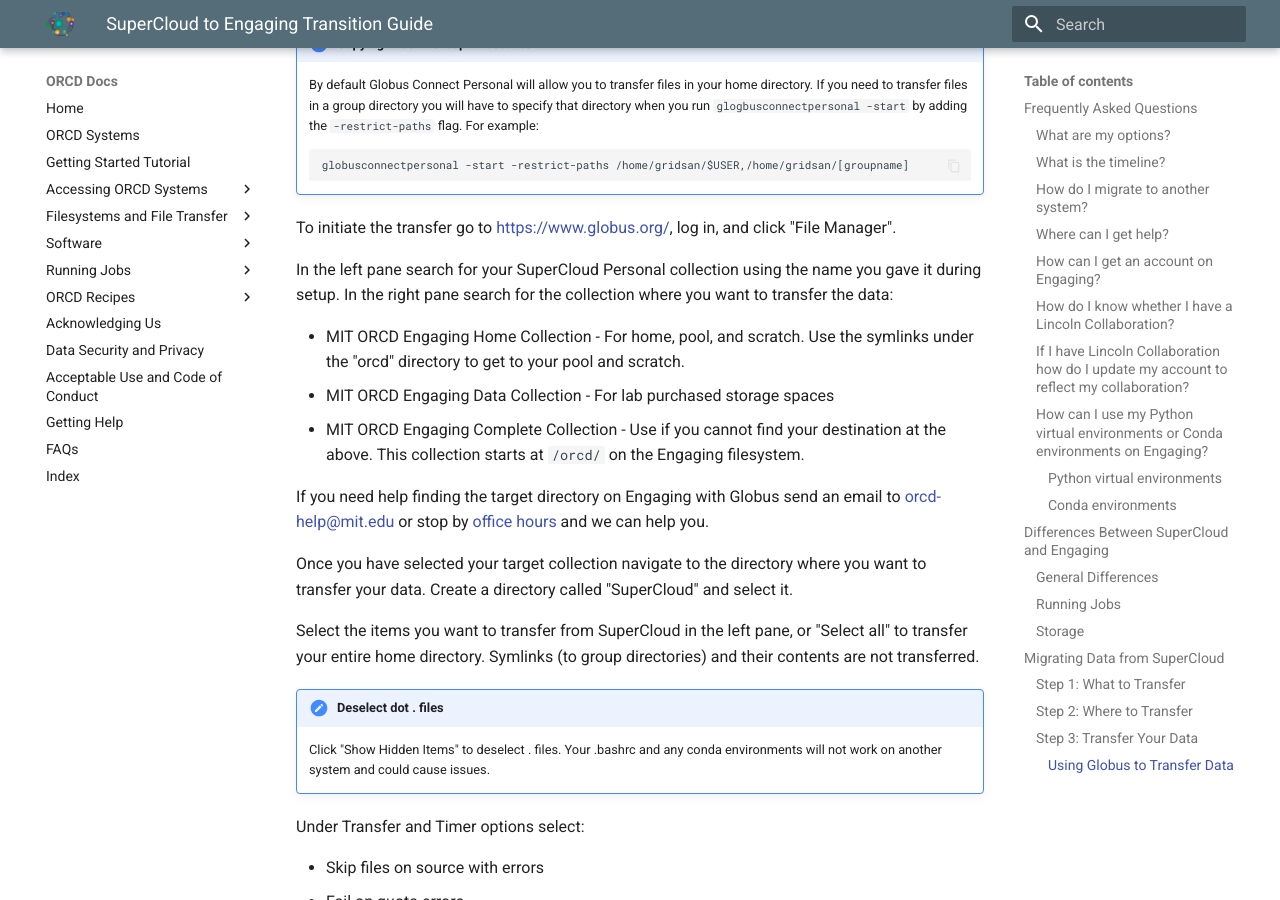
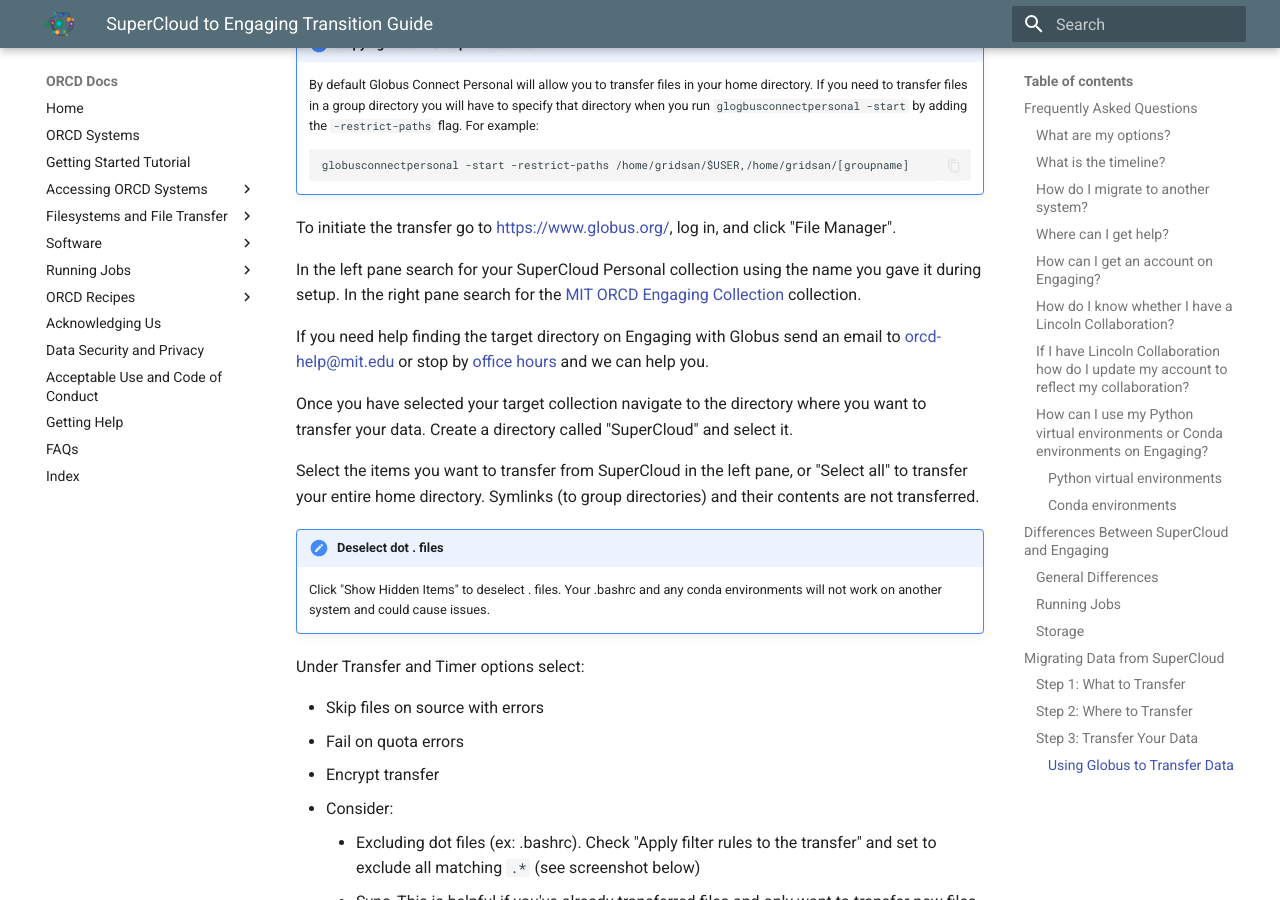
Before and after one commit to mit-orcd/orcd-docs-edit, an MkDocs documentation site: the page built from docs/transition-guide-supercloud.md, in a window 1280 px wide and 900 px high, scrolled down 7013 px. Built offline with MkDocs 1.6.1 and Material for MkDocs 9.7.7, drawn with Linux system fonts in a browser that asks for light colours.

Commit message:
Update transition-guide-supercloud.md
Update Globus collection name

```diff
--- a/docs/transition-guide-supercloud.md
+++ b/docs/transition-guide-supercloud.md
@@ -213,11 +213,7 @@
 
 To initiate the transfer go to [https://www.globus.org/](https://www.globus.org/), log in, and click "File Manager".
 
-In the left pane search for your SuperCloud Personal collection using the name you gave it during setup. In the right pane search for the collection where you want to transfer the data:
-
-- MIT ORCD Engaging Home Collection - For home, pool, and scratch. Use the symlinks under the "orcd" directory to get to your pool and scratch.
-- MIT ORCD Engaging Data Collection - For lab purchased storage spaces
-- MIT ORCD Engaging Complete Collection - Use if you cannot find your destination at the above. This collection starts at `/orcd/` on the Engaging filesystem.
+In the left pane search for your SuperCloud Personal collection using the name you gave it during setup. In the right pane search for the [MIT ORCD Engaging Collection](https://app.globus.org/file-manager?origin_id=ec54b570-cac5-47f7-b2a1-100c2078686f) collection.
 
 If you need help finding the target directory on Engaging with Globus send an email to <orcd-help@mit.edu> or stop by [office hours](https://orcd.mit.edu/news-and-events/office-hours) and we can help you.
 
```
